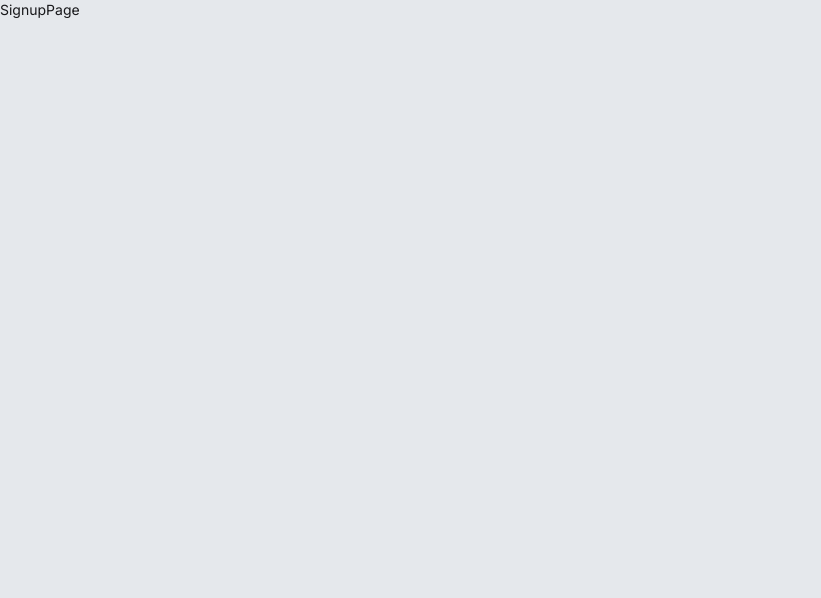
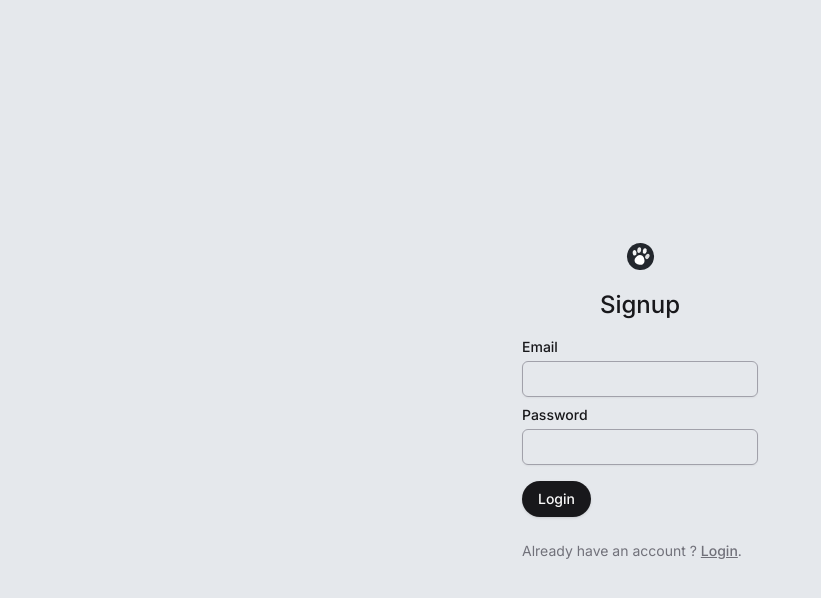
Before and after one commit to khalilos34/kn-petsoft, a Next.js app: page /signup in a window 1280 px wide. Shown: the top 598 px of the page, without its empty margins (0-821 px from the left). Built offline with nearby package versions, Linux system fonts and the light colour scheme.

Commit message:
signup and login pages

```diff
--- /dev/null
+++ b/src/app/(auth)/layout.tsx
@@ -0,0 +1,14 @@
+import Logo from "@/components/Logo";
+
+export default async function Layout({
+  children,
+}: Readonly<{
+  children: React.ReactNode;
+}>) {
+  return (
+    <div className="flex min-h-screen flex-col items-center justify-center gap-y-5">
+      <Logo />
+      {children}
+    </div>
+  );
+}
--- a/src/app/(auth)/login/page.tsx
+++ b/src/app/(auth)/login/page.tsx
@@ -1,5 +1,20 @@
+import AuthForm from "@/components/AuthForm";
+import Link from "next/link";
+
 const LoginPage = () => {
-  return <div>LoginPage</div>;
+  return (
+    <main>
+      <h1 className="mb-5 text-center text-2xl font-medium leading-6">Login</h1>
+      <AuthForm />
+      <p className=" mt-6 text-sm text-zinc-500 ">
+        No account yet ?{" "}
+        <Link href={"/signup"} className="font-medium underline">
+          signup
+        </Link>
+        .
+      </p>
+    </main>
+  );
 };
 
 export default LoginPage;
--- a/src/app/(auth)/signup/page.tsx
+++ b/src/app/(auth)/signup/page.tsx
@@ -1,5 +1,22 @@
+import AuthForm from "@/components/AuthForm";
+import Link from "next/link";
+
 const SignupPage = () => {
-  return <div>SignupPage</div>;
+  return (
+    <main>
+      <h1 className="mb-5 text-center text-2xl font-medium leading-6">
+        Signup
+      </h1>
+      <AuthForm />
+      <p className=" mt-6 text-sm text-zinc-500 ">
+        Already have an account ?{" "}
+        <Link href={"/login"} className="font-medium underline">
+          Login
+        </Link>
+        .
+      </p>
+    </main>
+  );
 };
 
 export default SignupPage;
--- /dev/null
+++ b/src/components/AuthForm.tsx
@@ -0,0 +1,21 @@
+import { Button } from "./ui/button";
+import { Input } from "./ui/input";
+import { Label } from "./ui/label";
+
+const AuthForm = () => {
+  return (
+    <form>
+      <div className="space-y-1 ">
+        <Label htmlFor="email">Email</Label>
+        <Input id="email" />
+      </div>
+      <div className="mb-4 mt-2 space-y-1 ">
+        <Label htmlFor="password">Password</Label>
+        <Input id="password" />
+      </div>
+      <Button className="rounded-full">Login</Button>
+    </form>
+  );
+};
+
+export default AuthForm;
--- a/src/components/ui/input.tsx
+++ b/src/components/ui/input.tsx
@@ -11,7 +11,7 @@
       <input
         type={type}
         className={cn(
-          "flex h-9 w-full rounded-md border border-zinc-200 bg-transparent px-3 py-1 text-sm shadow-sm transition-colors file:border-0 file:bg-transparent file:text-sm file:font-medium placeholder:text-zinc-500 focus-visible:outline-none focus-visible:ring-1 focus-visible:ring-zinc-950 disabled:cursor-not-allowed disabled:opacity-50",
+          "flex h-9 w-full rounded-md border border-zinc-400 bg-transparent px-3 py-1 text-sm shadow-sm transition-colors file:border-0 file:bg-transparent file:text-sm file:font-medium placeholder:text-zinc-500 focus-visible:outline-none focus-visible:ring-1 focus-visible:ring-zinc-950 disabled:cursor-not-allowed disabled:opacity-50",
           className,
         )}
         ref={ref}
```
Also changed, not shown: 1 other file (tests, documents, lock files or other folders).
